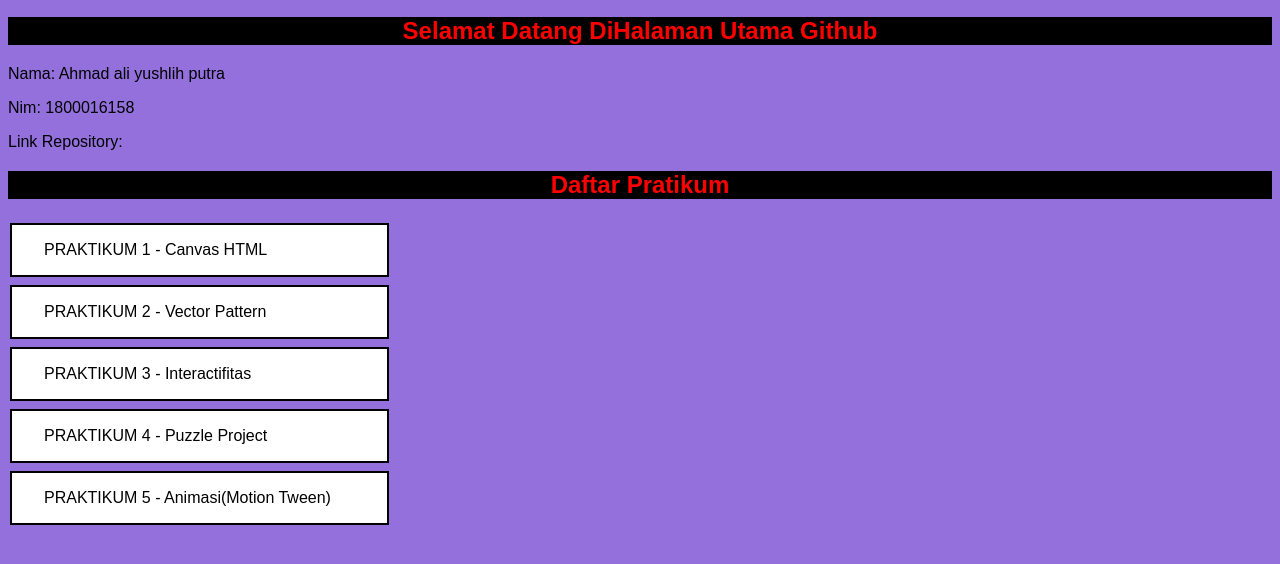
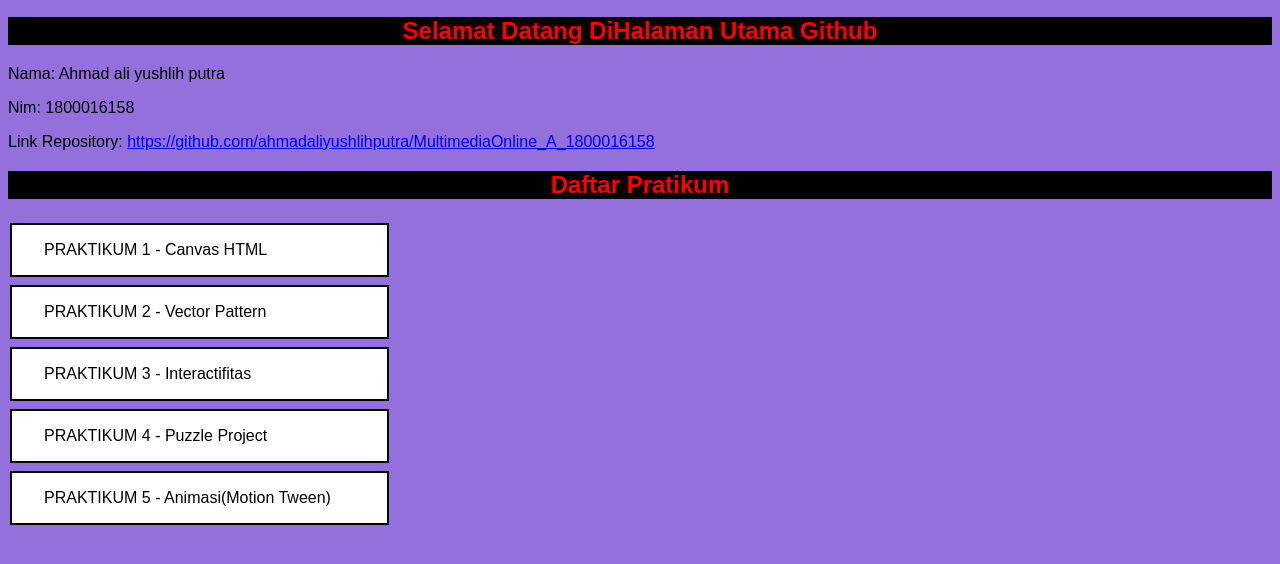
Before and after one commit to ahmadaliyushlihputra/MultimediaOnline_A_1800016158, a plain HTML site: page index.html in a window 1280 px wide. Shown: the part 88-652 px from the top of the page. Drawn offline with Linux system fonts and the light colour scheme.

Commit message:
Update index.html

```diff
--- a/index.html
+++ b/index.html
@@ -60,7 +60,7 @@
 <h2>Selamat Datang DiHalaman Utama Github</h2>
 <p>Nama: Ahmad ali yushlih putra</p>
 <p>Nim: 1800016158</p>
-<p>Link Repository: </p>
+<p>Link Repository: <a href="https://github.com/ahmadaliyushlihputra/MultimediaOnline_A_1800016158">https://github.com/ahmadaliyushlihputra/MultimediaOnline_A_1800016158</a></p>
 <h2>Daftar Pratikum</h2>
 
 <button class="button buttonA">PRAKTIKUM 1 - Canvas HTML</button><br>
```
